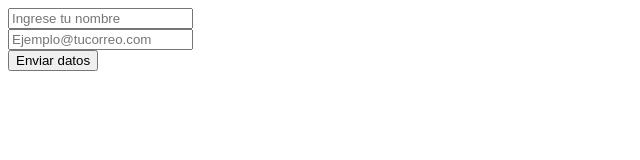
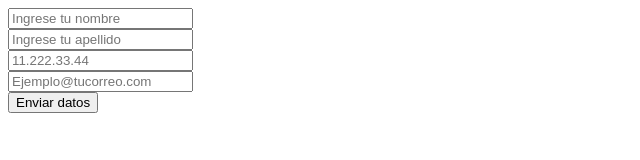
Before and after one commit to D-MELGAREJO-O/CursoGit, a plain HTML site: page contact.html in a window 1280 px wide. Shown: the whole page, without its empty margins (0-640 px from the left). Drawn offline with Linux system fonts and the light colour scheme.

Commit message:
Se agregó inputs para datos de contacto

```diff
--- a/contact.html
+++ b/contact.html
@@ -12,6 +12,12 @@
             <input type="text" placeholder="Ingrese tu nombre">
         </div>
         <div class="item">
+            <input type="text" placeholder="Ingrese tu apellido">
+        </div>
+        <div class="item">
+            <input type="number" placeholder="11.222.33.44">
+        </div>
+        <div class="item">
             <input type="email" placeholder="Ejemplo@tucorreo.com">
         </div>
         <button class="btn">Enviar datos</button>
```
